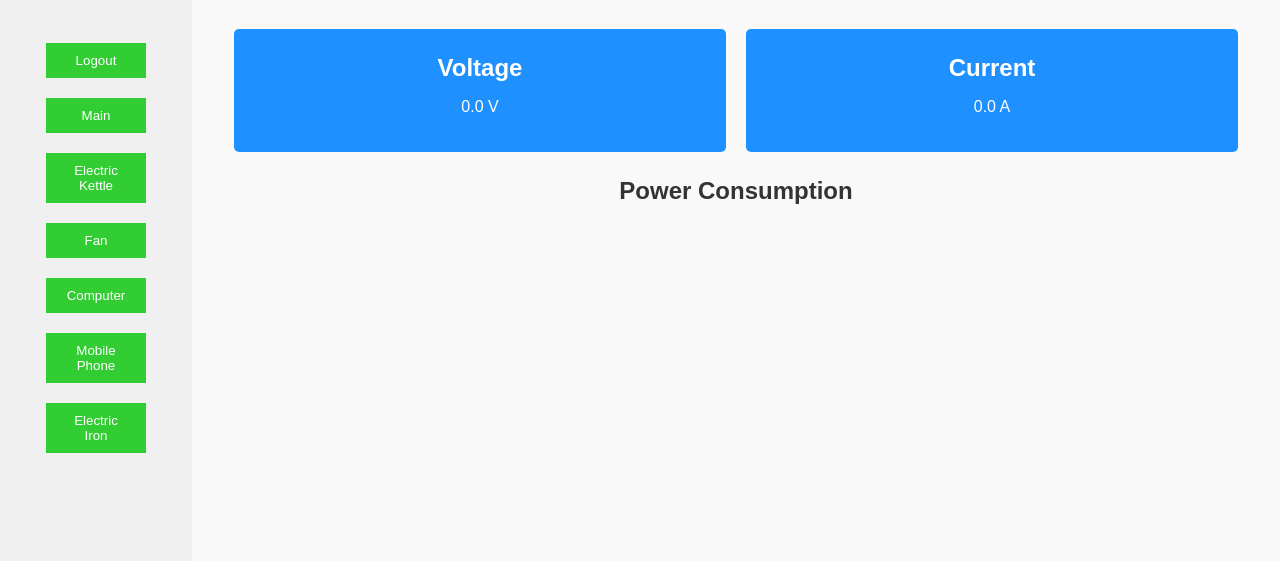
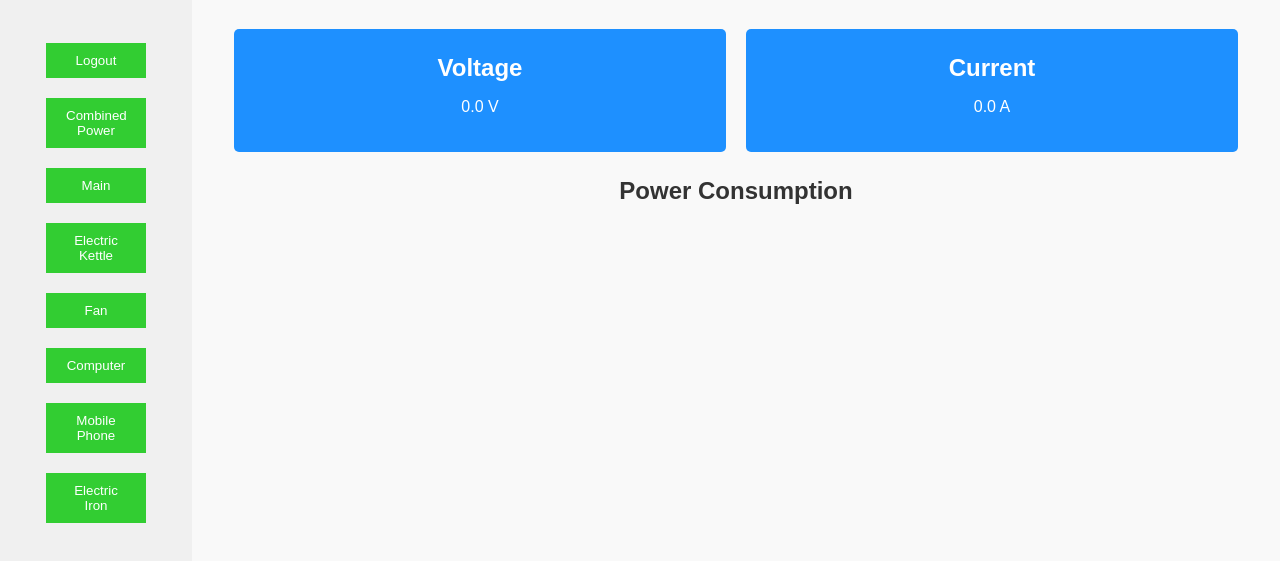
Before and after one commit to livindu/HomeVolt, a plain HTML site: page dashboard.html in a window 1280 px wide. Shown: the part 123-684 px from the top of the page. Drawn offline with nearby package versions, Linux system fonts and the light colour scheme; no server answers.

Commit message:
Update dashboard.html

```diff
--- a/dashboard.html
+++ b/dashboard.html
@@ -1,52 +1,74 @@
 
 
 <!-- Home page of the energy monitering website-->
-<html>
-<head>
-    <meta charset="UTF-8">
+<html> <!-- initialize html -->
+<!-- Home page title-->
+<head> <!-- initialize head-->
+      <meta charset="UTF-8">  <!-- meta data used by the web search engine-->
       <meta name="viewport" content="width=device-width, initial-scale=1.0">
       <title>Energy Monitoring System</title>
       <link rel="stylesheet" href="styles.css">
-    <script src="https://cdn.jsdelivr.net/npm/chart.js"></script>
+      <script src="https://cdn.jsdelivr.net/npm/chart.js"></script>  <!-- link chart.js library for charts-->
 </head>
-<body>
+
+<!-- Home page body-->
+<body> <!-- initialize body -->
+
+    <!-- addition of energy monitering website logo-->
     <header>
         <img src="logo.png" alt="Logo" id="logo">
         <center><h1>Energy Monitoring System</h1></center>
     </header>
 
-    <div class="container">
+<!-- defining the buttons of the home page-->
+
+<!-- a side a container to the left of the home page contains the buttons-->
+
+<div class="container"> <!-- container class-->
     <aside>
-            <button class="btn" onclick="logout()">Logout</button>
-            <button class="btn" id="mainBtn">Main</button>
-            <button class="btn" id="kettleBtn" onclick="showDevicePower('kettle')">Electric Kettle</button>
-            <button class="btn" id="fanBtn" onclick="showDevicePower('fan')">Fan</button>
-            <button class="btn" id="comBtn" onclick="showDevicePower('computer')">Computer</button>
-            <button class="btn" id="mpBtn" onclick="showDevicePower('mobile')">Mobile Phone</button>
-            <button class="btn" id="ironBtn" onclick="showDeviceChart('iron')">Electric Iron</button>
-        </aside>
 
-        <main>
+    <button class="btn" onclick="logout()">Logout</button> <!-- logout button which redirects to the login page when clicked-->
+    <button class="btn" id="combinedBtn" onclick="showCombinedPower()">Combined Power</button>  <!-- combined power consumption -->
+    <button class="btn" id="mainBtn">Main</button> <!-- main button shows main power consumption when clicked-->
+    <button class="btn" id="kettleBtn" onclick="showDevicePower('kettle')">Electric Kettle</button> <!-- kettle button shows kettle power consumption when clicked-->
+    <button class="btn" id="fanBtn" onclick="showDevicePower('fan')">Fan</button> <!-- fan button shows fan power consumption when clicked-->
+    <button class="btn" id="comBtn" onclick="showDevicePower('computer')">Computer</button> <!-- com button shows com power consumption when clicked-->
+    <button class="btn" id="mpBtn" onclick="showDevicePower('mobile')">Mobile Phone</button> <!-- mobile button shows mobile power consumption when clicked-->
+    <button class="btn" id="ironBtn" onclick="showDeviceChart('iron')">Electric Iron</button> <!-- iron button shows iron power consumption when clicked-->
+
+    </aside>     <!-- close side left container-->
+
+    <main> <!-- primary content of the website-->
+
+        <!-- status box for voltage value display-->
         <div class="status">
         <div class="status-box">
                 <h2>Voltage</h2>
                 <p id="voltage">0.0 V</p>
         </div>
+
+        <!-- status box for current value display-->
         <div class="status-box">
                 <h2>Current</h2>
                 <p id="current">0.0 A</p>
         </div>
         </div>
 
+
+        <!-- Power (W) over time (s) grahp for displaying power consumption-->
+
         <div class="chart-container">
                <center><h2 id="chartTitle">Power Consumption</h2></center>
                <canvas id="powerChart"></canvas>
         </div>
 
+        <!-- iframe tag used to define chart-->
                <iframe id="deviceIframe" style="display:none; width:100%; height:500px; border:none;"></iframe>
+
     </main>
+
     </div>
 
-    <script src="script.js"></script>
-</body>
-</html>
+    <script src="script.js"></script> <!-- link java scritp file -->
+</body> <!-- end body tag -->
+</html><!-- end html tag-->
```
Lines whose indentation alone changed are shown as unchanged.
